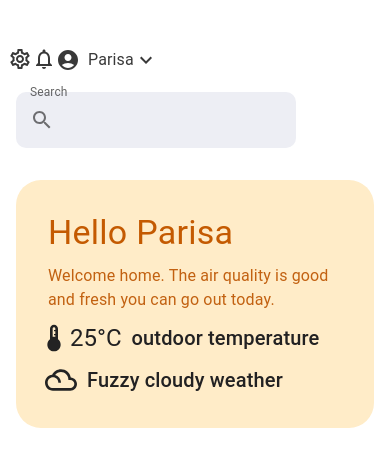
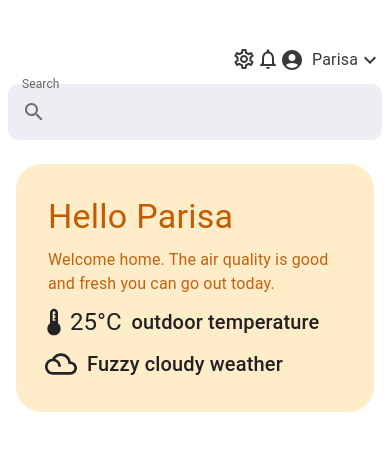
Before and after one commit to parisa-naeim/smart-home-ui, a Next.js app: page / in a window 390 px wide. Shown: the top 466 px of the page. Built offline with nearby package versions, Linux system fonts and the light colour scheme.

Commit message:
make the searchbar responsive

```diff
--- a/src/app/layout.tsx
+++ b/src/app/layout.tsx
@@ -19,6 +19,9 @@ export default function RootLayout({
 }) {
   return (
     <html lang="en">
+      <head>
+        <meta name="viewport" content="initial-scale=1, width=device-width" />
+      </head>
       <body className={inter.className}>
         <CssBaseline>
           <Grid container p={1} spacing={2}>
--- a/src/components/header/Header.tsx
+++ b/src/components/header/Header.tsx
@@ -11,14 +11,14 @@ const Header = () => {
     <Grid container>
       <Grid
         item
-        sm={12}
+        xs={12}
         md={6}
         order={{ xs: 2, sm: 2, md: 1 }}
-        sx={{ margin: { xs: 1, sm: 0 } }}
+        sx={{ margin: { sm: 1, md: 0 } }}
       >
         <SearchBar />
       </Grid>
-      <Grid item sm={12} md={6} order={{ xs: 1, sm: 1, md: 2 }}>
+      <Grid item xs={12} md={6} order={{ xs: 1, sm: 1, md: 2 }}>
         <Grid
           container
           direction="row"
--- a/src/components/search/SearchBar.tsx
+++ b/src/components/search/SearchBar.tsx
@@ -9,7 +9,7 @@ const SearchBar = () => {
         backgroundColor: "#EDEEF4",
         borderRadius: "10px",
         color: "#EDEEF4",
-        width: { sm: "100%", md: "70%" },
+        width: "100%",
       }}
       label="Search"
       InputProps={{
```
